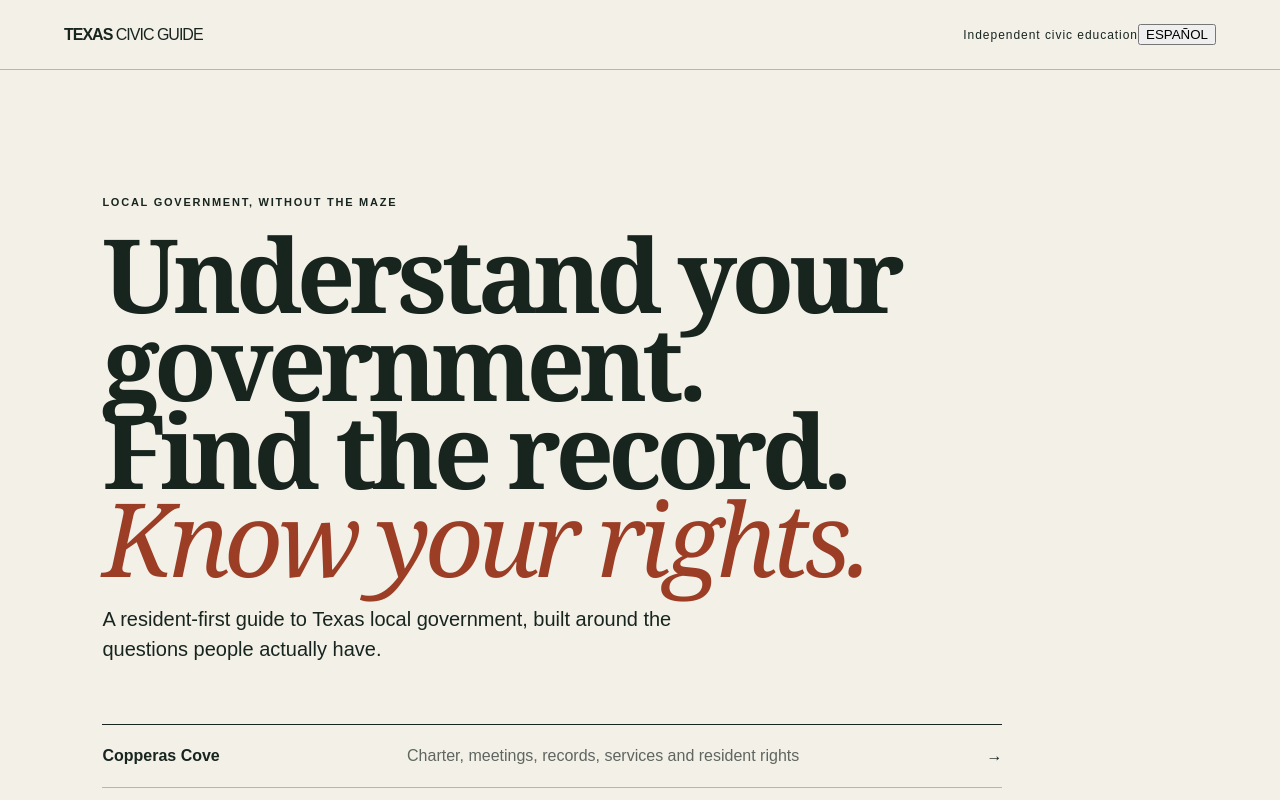
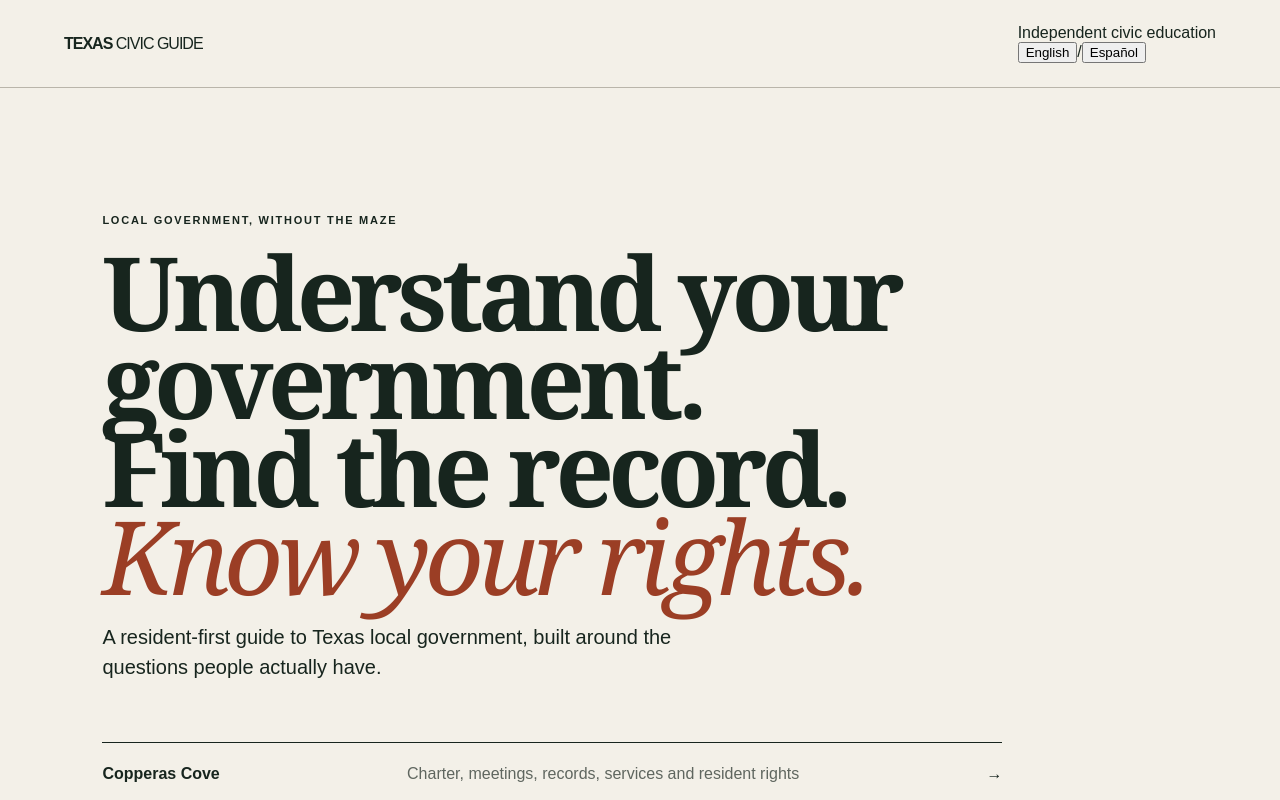
Before and after one commit to cryptoqueen23/texas-civic-guide, a Next.js app: page / in a window 1280 px wide. Shown: the top 800 px of the page. Built offline with nearby package versions, Linux system fonts and the light colour scheme.

Commit message:
Make English and Spanish controls clearly clickable

```diff
--- a/app/page.tsx
+++ b/app/page.tsx
@@ -33,11 +33,13 @@ export default function Home() {
     <main id="main" lang={lang}>
       <header className="masthead">
         <div className="brand">TEXAS <span>CIVIC GUIDE</span></div>
-        <div className="utility home-utility">
-          <span>{es ? 'Educación cívica independiente' : 'Independent civic education'}</span>
-          <button type="button" className="home-lang" onClick={() => setLang(es ? 'en' : 'es')}>
-            {es ? 'ENGLISH' : 'ESPAÑOL'}
-          </button>
+        <div className="home-tools">
+          <span className="home-independent">{es ? 'Educación cívica independiente' : 'Independent civic education'}</span>
+          <div className="language-switch" role="group" aria-label={es ? 'Seleccionar idioma' : 'Select language'}>
+            <button type="button" className={lang === 'en' ? 'is-active' : ''} aria-pressed={lang === 'en'} onClick={() => setLang('en')}>English</button>
+            <span aria-hidden="true">/</span>
+            <button type="button" className={lang === 'es' ? 'is-active' : ''} aria-pressed={lang === 'es'} onClick={() => setLang('es')}>Español</button>
+          </div>
         </div>
       </header>
 
@@ -56,7 +58,7 @@ export default function Home() {
 
         <div className="city-picker" aria-label={es ? 'Elige tu gobierno local' : 'Choose your local government'}>
           {places.map(place => (
-            <a key={place.name} href={place.href}>
+            <a key={place.name} href={`${place.href}?lang=${lang}`}>
               <strong>{place.name}</strong>
               <span>{es ? place.noteEs : place.noteEn}</span>
               <b aria-hidden="true">→</b>
```
